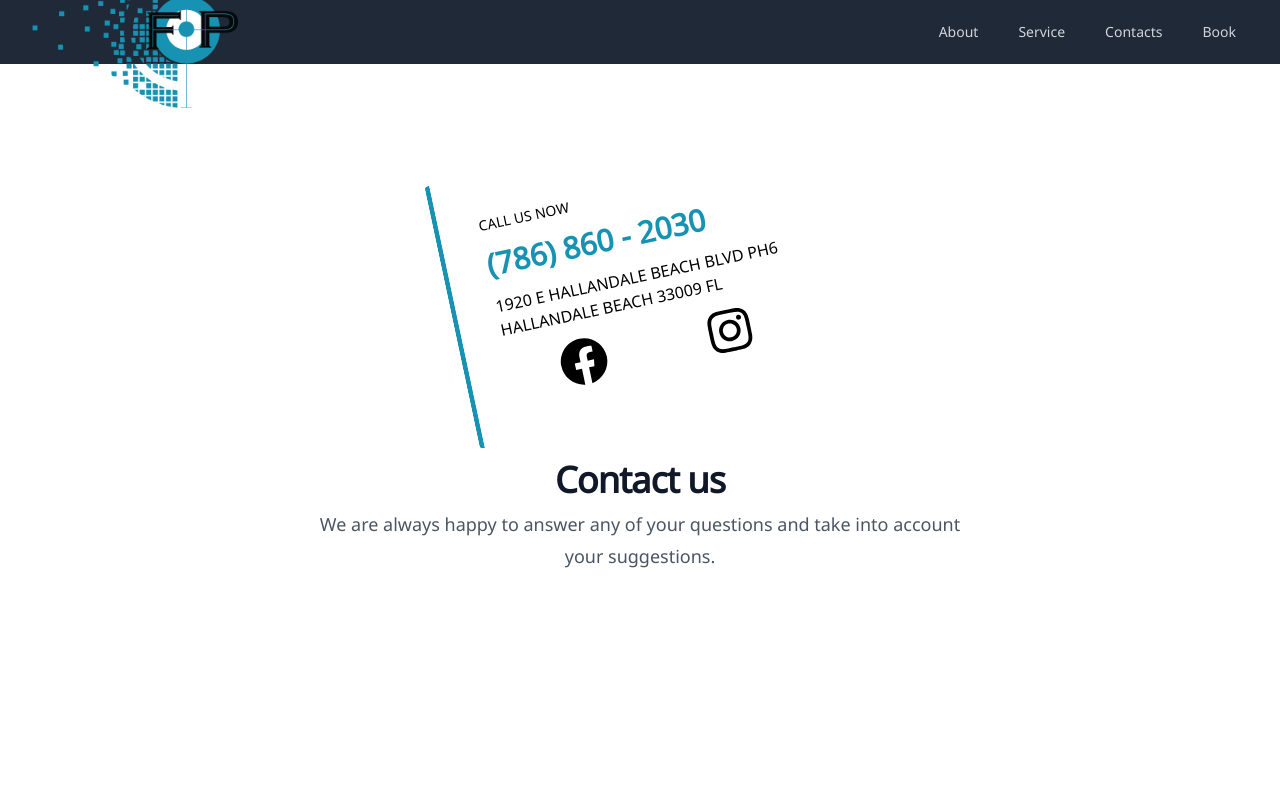
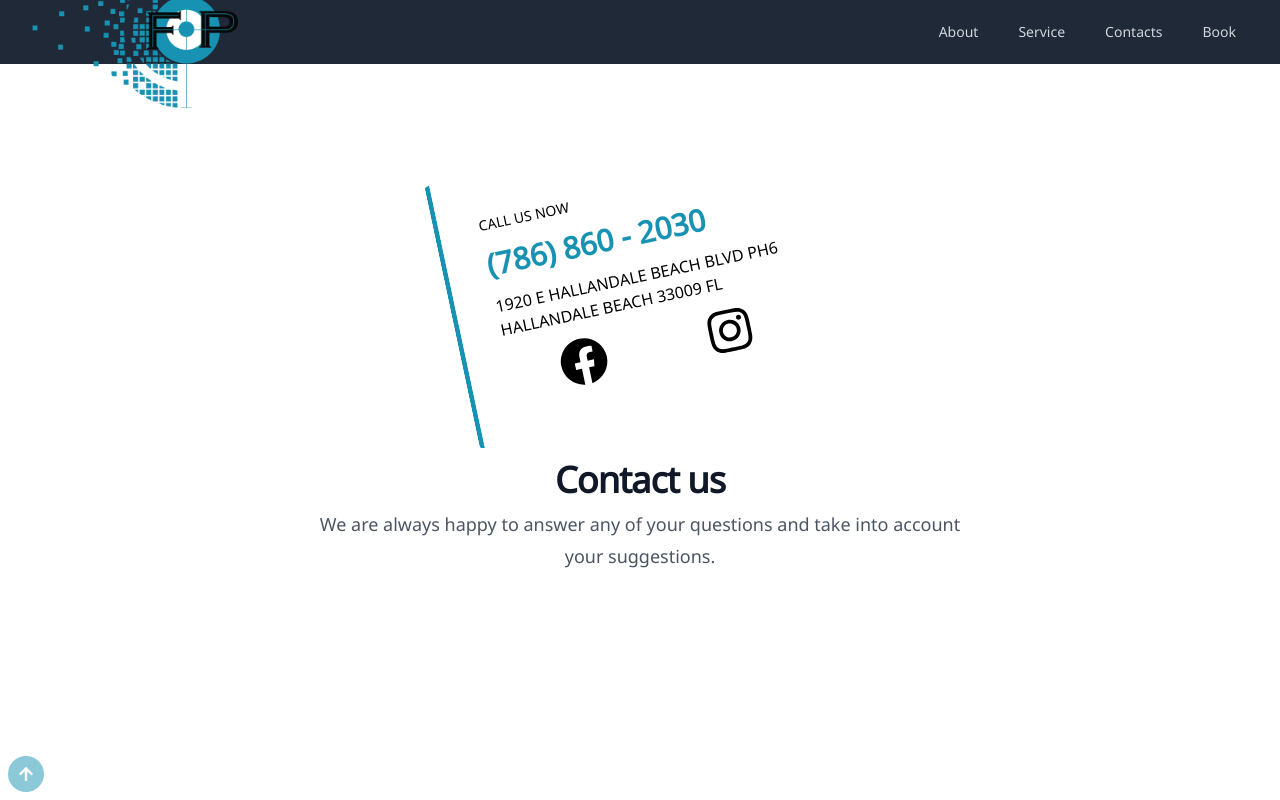
Before and after one commit to elfsvet/fp, a Next.js app: page /Contacts in a window 1280 px wide. Built offline with nearby package versions, Linux system fonts and the light colour scheme.

Commit message:
added to about and contacts page scroll to top button.

```diff
--- a/src/app/About/page.tsx
+++ b/src/app/About/page.tsx
@@ -1,3 +1,5 @@
+'use client';
+
 import AboutCard from '@/src/components/AboutCard';
 import PhoneCard from '@/src/components/PhoneCard';
 import mikhail from 'public/mikhail.jpg';
@@ -6,6 +8,7 @@ import slava from 'public/slava.jpg';
 import { mikhail as mikhailText } from '../../../data/mikhail';
 import { slava as slavaText } from '../../../data/slava';
 import { stepan as stepanText } from '../../../data/stepan';
+import ScrollUpButton from '@/src/components/Buttons/ScrollUpButton';
 
 const About = () => {
   return (
@@ -66,6 +69,7 @@ const About = () => {
         firstName='Stepan'
         lastName='Matysik'
       />
+      <ScrollUpButton />
     </div>
   );
 };
--- a/src/app/Contacts/page.tsx
+++ b/src/app/Contacts/page.tsx
@@ -1,9 +1,11 @@
 'use client';
+
 import { Switch } from '@headlessui/react';
 import { ChangeEvent, useState } from 'react';
 import { eContactActions, useContactForm } from '@/src/hooks/useContactForm';
 import PhoneCard from '@/src/components/PhoneCard';
 import { Metadata } from 'next';
+import ScrollUpButton from '@/src/components/Buttons/ScrollUpButton';
 
 function classNames(...classes: any) {
   return classes.filter(Boolean).join(' ');
@@ -163,6 +165,7 @@ export default function Contacts() {
           </button>
         </div>
       </form> */}
+      <ScrollUpButton />
     </div>
   );
 }
--- a/src/app/page.tsx
+++ b/src/app/page.tsx
@@ -10,14 +10,7 @@ import { stepan as stepanText } from '../../data/stepan';
 import AboutCard from '@/src/components/AboutCard';
 import PhoneCard from '@/src/components/PhoneCard';
 import Hero from '@/src/components/Hero';
-import { FaArrowUp } from 'react-icons/fa';
-
-const isBrowser = () => typeof window !== 'undefined';
-
-function scrollToTop() {
-  if (!isBrowser()) return;
-  window.scrollTo({ top: 0, behavior: 'smooth' });
-}
+import ScrollUpButton from '../components/Buttons/ScrollUpButton';
 
 export default function Home() {
   return (
@@ -62,12 +55,7 @@ export default function Home() {
         firstName='Stepan'
         lastName='Matysik'
       />
-      <button
-        className='fixed bottom-0 left-0 rounded-full m-2  p-2.5 bg-fp/50 hover:bg-fp/40 focus-visible:outline focus-visible:outline-2 text-white focus-visible:outline-offset-2 focus-visible:outline-fp'
-        onClick={scrollToTop}
-      >
-        <FaArrowUp />
-      </button>
+      <ScrollUpButton />
     </main>
   );
 }
--- /dev/null
+++ b/src/components/Buttons/ScrollUpButton.tsx
@@ -0,0 +1,16 @@
+import React from 'react';
+import { FaArrowUp } from 'react-icons/fa';
+import scrollToTop from '../utils/scrollToTop';
+
+const ScrollUpButton = () => {
+  return (
+    <button
+      className='fixed bottom-0 left-0 rounded-full m-2  p-2.5 bg-fp/50 hover:bg-fp/40 focus-visible:outline focus-visible:outline-2 text-white focus-visible:outline-offset-2 focus-visible:outline-fp'
+      onClick={scrollToTop}
+    >
+      <FaArrowUp />
+    </button>
+  );
+};
+
+export default ScrollUpButton;
--- /dev/null
+++ b/src/components/utils/scrollToTop.ts
@@ -0,0 +1,6 @@
+const isBrowser = () => typeof window !== 'undefined';
+
+export default function scrollToTop() {
+  if (!isBrowser()) return;
+  window.scrollTo({ top: 0, behavior: 'smooth' });
+}
```
